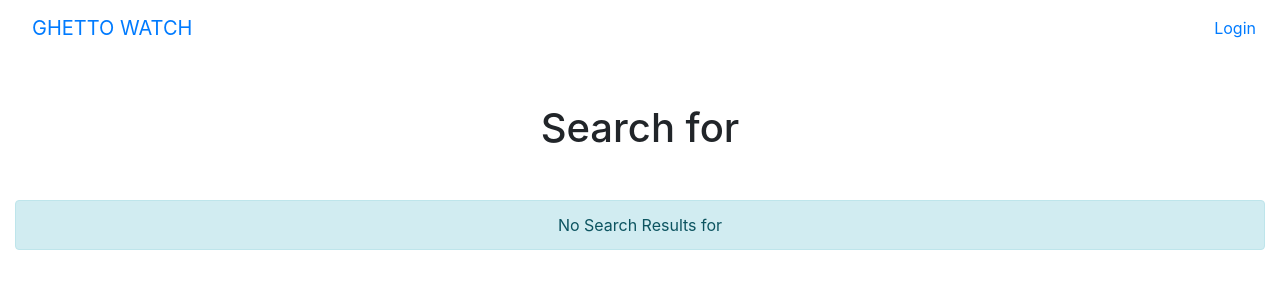
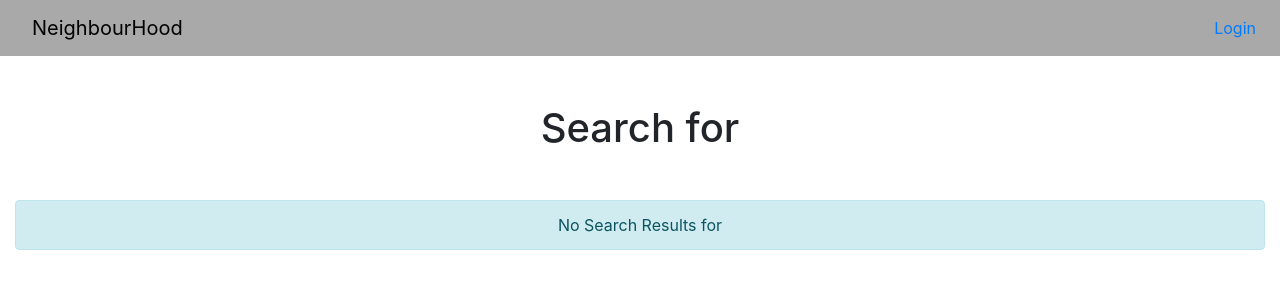
Before and after one commit to MichaelNjoroge254/Notify-Alerts, a Django app: template Alerts/templates/search.html in a window 1280 px wide. Shown: the top 300 px of the page. Run offline with Django 3.2, Linux system fonts and the light colour scheme; the template is opened without the code that fills it, so the values that code supplies are empty; some libraries are stand-ins or nearby versions.

Commit message:
Initial commit

```diff
--- a/Alerts/templates/navbar.html
+++ b/Alerts/templates/navbar.html
@@ -1,15 +1,15 @@
-<nav class="navbar navbar-expand-lg  pl-3 pr-3 mb-4">
-    <a class="navbar-brand ml-md-3" href="{% url 'home' %}">GHETTO WATCH</a>
-    <button class="navbar-toggler" type="button" data-toggle="collapse" data-target="#navbarSupportedContent" aria-controls="navbarSupportedContent" aria-expanded="false" aria-label="Toggle navigation">
+<nav style="background-color: darkgray;" class="navbar navbar-expand-lg  pl-3 pr-3 mb-4">
+    <a style="color: black;" class="navbar-brand ml-md-3" href="{% url 'home' %}">NeighbourHood</a>
+    <button style="color: black;" class="navbar-toggler" type="button" data-toggle="collapse" data-target="#navbarSupportedContent" aria-controls="navbarSupportedContent" aria-expanded="false" aria-label="Toggle navigation">
       <span><i class="far fa-bars hambars"></i></span>
     </button>
 
-    <div class="collapse navbar-collapse" id="navbarSupportedContent">
+    <div style="color: black;" class="collapse navbar-collapse" id="navbarSupportedContent">
       <ul class="navbar-nav ml-auto text-center">
         {% if user.is_authenticated %}
         <li class="nav-item active"><a class="nav-link" data-toggle="tooltip" data-placement="right" title="Home" href="{% url 'home' %}"><i class="fad fa-home"></i></a></li>
-        <li class="nav-item active"><a class="nav-link" data-toggle="tooltip" data-placement="right" title="Profile" href="{% url 'uprofile' %}">{{user}}</a></li>
-        <li class="nav-item active"><a class="nav-link" data-toggle="tooltip" data-placement="right" title="Log Out" href="{% url 'logout' %}"><i class="fad fa-sign-out-alt"></i></a></li>
+        <li style="color: black;" class="nav-item active"><a class="nav-link" data-toggle="tooltip" data-placement="right" title="Profile" href="{% url 'uprofile' %}">{{user}}</a></li>
+        <li style="color: black;" class="nav-item active"><a class="nav-link" data-toggle="tooltip" data-placement="right" title="Log Out" href="{% url 'logout' %}"><i class="fad fa-sign-out-alt"></i></a></li>
         {% else %}
         <li class="nav-item active"><a class="nav-link" href="/accounts/login">Login</a></li>
         {% endif %}
```
